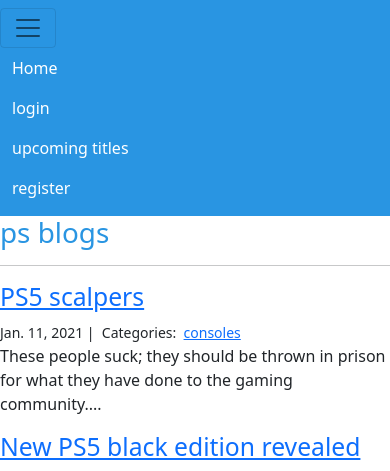
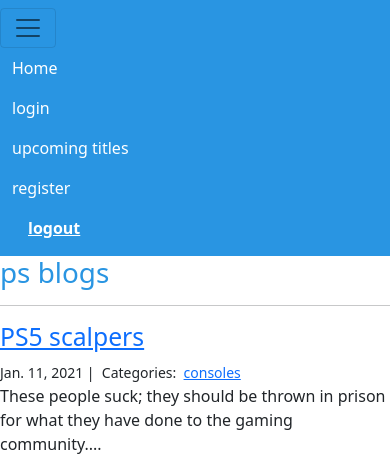
Before and after one commit to MalikCoderGreen/MG-blog, a Django app: page / in a window 390 px wide, after a click that opens the changed part. Shown: the top 471 px of the page. Run offline with Django 3.2, Linux system fonts and the light colour scheme; data comes from the database, SQL or seed files in the repository; both versions use the stored data as it was after the commit; some libraries are stand-ins or nearby versions.

Commit message:
Added login functionality; * still need to logout user

```diff
--- a/ps_blog_project/ps_blog_app/urls.py
+++ b/ps_blog_project/ps_blog_app/urls.py
@@ -10,5 +10,6 @@
     path('upcoming_titles/', views.upcoming_titles, name='upcoming'),
     path('register/', views.register, name='register'),
     path('login_page/', views.login_page, name='login'),
+    path('logout_page/', views.user_logout, name='logout'),
     path('<category>/', views.blog_category, name='blog_category'),
 ]
--- a/ps_blog_project/ps_blog_app/views.py
+++ b/ps_blog_project/ps_blog_app/views.py
@@ -1,22 +1,32 @@
-from django.shortcuts import render
+from django.shortcuts import render, redirect
 from ps_blog_app.models import category, blog_post, comment, User
 from ps_blog_app.forms import comment_form, UserProfileInfoForm, login_form
-from django.contrib.auth import authenticate, login
+from django.contrib.auth import authenticate, login, logout
 from django.http import HttpResponseRedirect, HttpResponse
 from django.urls import reverse
 from django.contrib.auth.models import User
+from django.contrib.auth.decorators import login_required
 
 # Create your views here.
 def blog_index(request):
+    logged_in = False
     posts = blog_post.objects.all().order_by('-created_on')
     context = {
         "posts": posts,
     }
-    return render(request, 'ps_blog_app/blog_index.html', context)
+    if request.user.get_username() != None:
+        username = request.user.username
+        print(username, "is logged in!")
+        logged_in = True
+        return render(request, 'ps_blog_app/blog_index.html', {"posts":posts, "user_name":username, "logged_in":logged_in})
+    #new_context = context | kwargs
+    else:
+        return render(request, 'ps_blog_app/blog_index.html', context)
 
 # Login page view.
 def login_page(request):
     logged_in = False
+
     logged_in_form = login_form()
     # If user tried to POST, authenticate their credentials.
     if request.method == 'POST':
@@ -28,9 +38,16 @@
         # If user is registered in database.
         if user:
             if user.is_active:
-                login(request, user)
+                login(request, user) # login the user.
                 logged_in = True
-                return HttpResponseRedirect(reverse('blog_index'))
+                #return
+
+                posts = blog_post.objects.all().order_by('-created_on')
+                return HttpResponseRedirect(reverse('blog_index'), {'username':username, 'logged_in':logged_in})
+                #return render(request, 'ps_blog_app/blog_index.html', {'user_name':request.user.get_username(), 'posts':posts, 'logged_in':logged_in})
+                #return redirect('blog_index', {'user_name':request.user.get_username(), 'posts':posts, 'logged_in':logged_in})
+
+        # Need to change this to show an error message on login page.
         else:
             print("Someone tried to login and failed!")
             print("Username: {} and password {}".format(username, password))
@@ -41,6 +58,12 @@
     else:
         logged_in = True
         return render(request, 'ps_blog_app/login.html', {'login_form':logged_in_form, 'logged_in':logged_in})
+
+@login_required
+def user_logout(request):
+    print("HERE in user_logout view")
+    logout(request)
+    return HttpResponseRedirect(reverse('blog_index'))
 
 # Used to add new users to be able to post blogs.
 def register(request):
--- a/ps_blog_project/ps_blog_project/urls.py
+++ b/ps_blog_project/ps_blog_project/urls.py
@@ -23,5 +23,6 @@
     path('<category>/', views.blog_category, name='blog_category'),
     path('register/', views.register, name='register'),
     path('login_page', views.login_page, name='login'),
+    path('logout_page/', views.user_logout, name='logout'),
     path('admin/', admin.site.urls),
 ]
--- a/ps_blog_project/static/css/ps_blog_master.css
+++ b/ps_blog_project/static/css/ps_blog_master.css
@@ -1,4 +1,4 @@
-#home_link, #login_link, #upcoming_link, #register_link{
+#home_link, #login_link, #upcoming_link, #register_link, #user_name{
     color: white;
 }
 
@@ -10,3 +10,10 @@
 #upcoming_header{
     color: #2995e2;
 }
+
+/*
+login.html
+*/
+#log_out{
+    color: white;
+}
--- a/ps_blog_project/templates/ps_blog_app/blog_index.html
+++ b/ps_blog_project/templates/ps_blog_app/blog_index.html
@@ -1,6 +1,45 @@
-{% extends 'ps_blog_app/base.html'%}
+<!DOCTYPE html>
+{% load static %}
+<head>
+    <!-- predefined jumbotron-->
+    <style type="text/css">
+        .jumbotron {
+          padding: 4rem 2rem;
+          margin-bottom: 2rem;
+          background-color: var(--bs-light);
+          border-radius: .3rem;
+        }
+    </style>
+    <!-- Bootstrap cdn links-->
+    <link href="https://cdn.jsdelivr.net/npm/bootstrap@5.0.0-beta1/dist/css/bootstrap.min.css" rel="stylesheet" integrity="sha384-giJF6kkoqNQ00vy+HMDP7azOuL0xtbfIcaT9wjKHr8RbDVddVHyTfAAsrekwKmP1" crossorigin="anonymous">
+    <script src="https://cdn.jsdelivr.net/npm/bootstrap@5.0.0-beta1/dist/js/bootstrap.bundle.min.js" integrity="sha384-ygbV9kiqUc6oa4msXn9868pTtWMgiQaeYH7/t7LECLbyPA2x65Kgf80OJFdroafW" crossorigin="anonymous"></script>
+    <link rel="stylesheet" href="{% static '/css/ps_blog_master.css' %}"/>
+</head>
+{% block body_block %}
+{% if logged_in %}
+<nav class="navbar navbar-expand-lg navbar-light" style="background-color: #2995e2;">
+    <button class="navbar-toggler" type="button" data-toggle="collapse" data-target="#covid-info-div" aria-controls="covid-info-div" aria-expanded="false" aria-label="Toggle navigation">
+        <span class="navbar-toggler-icon"></span>
+    </button>
 
-{% block body_block %}
+    <div class="container-fluid">
+      <div class="collapse navbar-collapse" id="covid-info-div">
+        <div class="navbar-nav">
+          <a class="nav-link" id='home_link' href="{% url 'blog_index' %}">Home</a>
+          <a class="nav-link" id='login_link' href="{% url 'ps_blog_app:login' %}">login</a>
+          <a class="nav-link" id='upcoming_link' href="{% url 'ps_blog_app:upcoming' %}">upcoming titles</a>
+          <a class="nav-link" id='register_link' href="{% url 'ps_blog_app:register' %}">register</a>
+        </div>
+        <span id="user_name" class="navbar-text">
+            {{ user_name }}
+        </span>
+        <span class="nav-link">
+           <a id = "log_out" href="{% url 'logout' %}"><strong>logout</strong></a>
+        </span>
+
+      </div>
+    </div>
+</nav>
 <div class='col-md-8 offset-md-2'>
     <h1 id='blog_index_header'>ps blogs</h1>
 
@@ -21,4 +60,46 @@
     <p>{{ post.body | slice:":400" }}...</p>
     {% endfor %}
 </div>
+
+{% else %}
+<nav class="navbar navbar-expand-lg navbar-light" style="background-color: #2995e2;">
+    <button class="navbar-toggler" type="button" data-toggle="collapse" data-target="#covid-info-div" aria-controls="covid-info-div" aria-expanded="false" aria-label="Toggle navigation">
+        <span class="navbar-toggler-icon"></span>
+    </button>
+
+    <div class="container-fluid">
+      <div class="collapse navbar-collapse" id="covid-info-div">
+        <div class="navbar-nav">
+          <a class="nav-link" id='home_link' href="{% url 'blog_index' %}">Home</a>
+          <a class="nav-link" id='login_link' href="{% url 'ps_blog_app:login' %}">login</a>
+          <a class="nav-link" id='upcoming_link' href="{% url 'ps_blog_app:upcoming' %}">upcoming titles</a>
+          <a class="nav-link" id='register_link' href="{% url 'ps_blog_app:register' %}">register</a>
+        </div>
+      </div>
+    </div>
+</nav>
+<div class='col-md-8 offset-md-2'>
+    <h1 id='blog_index_header'>ps blogs</h1>
+
+    <hr>
+    {% for post in posts %}
+    <!-- link to the blog_detail view and show the post title -->
+    <h2><a href="{% url 'ps_blog_app:blog_detail' post.pk %}">{{ post.title }}</a></h2>
+    <small>
+        <!-- show the date the post was created. -->
+        {{ post.created_on.date }} |&nbsp;
+        Categories:&nbsp;
+        <!-- loop through all categories assigned to the post. -->
+        {% for category in post.categories.all %}
+        <a href="{% url 'ps_blog_app:blog_category' category.name %}">{{ category.name }}</a>&nbsp;
+        {% endfor %}
+    </small>
+    <!-- slice is a django template filter that will cut off the post body at 400 chars. -->
+    <p>{{ post.body | slice:":400" }}...</p>
+    {% endfor %}
+</div>
+{% endif %}
+<script src="https://code.jquery.com/jquery-3.3.1.slim.min.js" integrity="sha384-q8i/X+965DzO0rT7abK41JStQIAqVgRVzpbzo5smXKp4YfRvH+8abtTE1Pi6jizo" crossorigin="anonymous"></script>
+<!-- Latest compiled and minified JavaScript -->
+<script src="https://stackpath.bootstrapcdn.com/bootstrap/4.1.3/js/bootstrap.min.js" integrity="sha384-ChfqqxuZUCnJSK3+MXmPNIyE6ZbWh2IMqE241rYiqJxyMiZ6OW/JmZQ5stwEULTy" crossorigin="anonymous"></script>
 {% endblock %}
```
Also changed, not shown: ps_blog_project/db.sqlite3.
